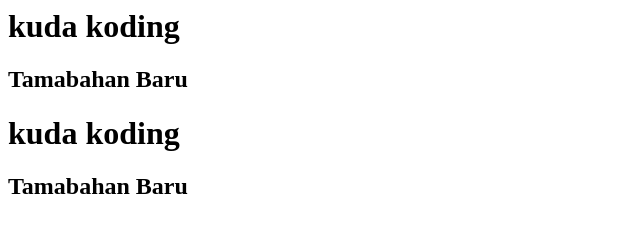
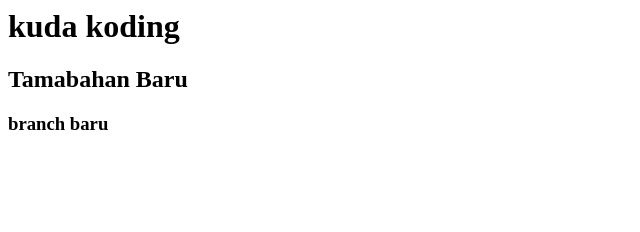
Before and after one commit to ANGGA16/tutorial, a plain HTML site: page index.html in a window 1280 px wide. Shown: the whole page, without its empty margins (0-640 px from the left). Drawn offline with Linux system fonts and the light colour scheme.

Commit message:
branch baru

```diff
--- a/index.html
+++ b/index.html
@@ -1,4 +1,3 @@
 <h1>kuda koding</h1>
 <h2> Tamabahan Baru </h2>
-<h1>kuda koding</h1>
-<h2> Tamabahan Baru </h2>
+<h3>branch baru </h3>
```
